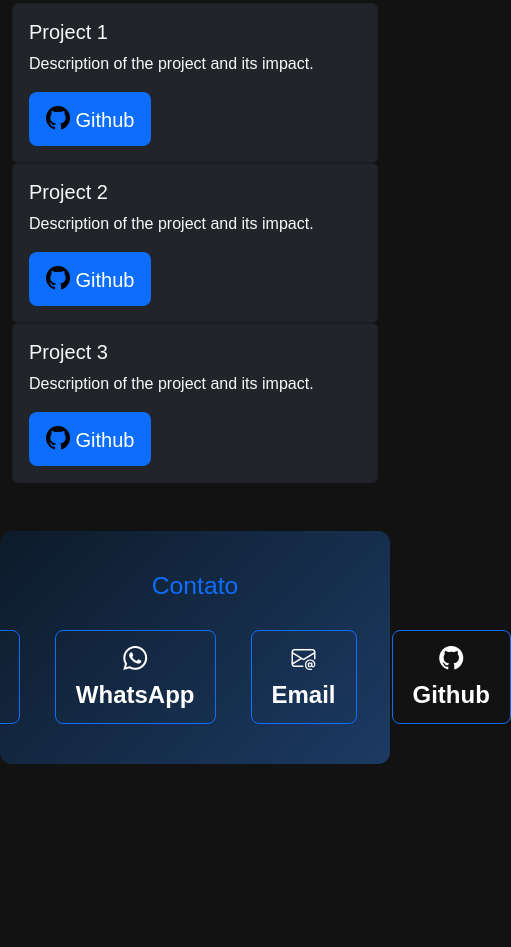
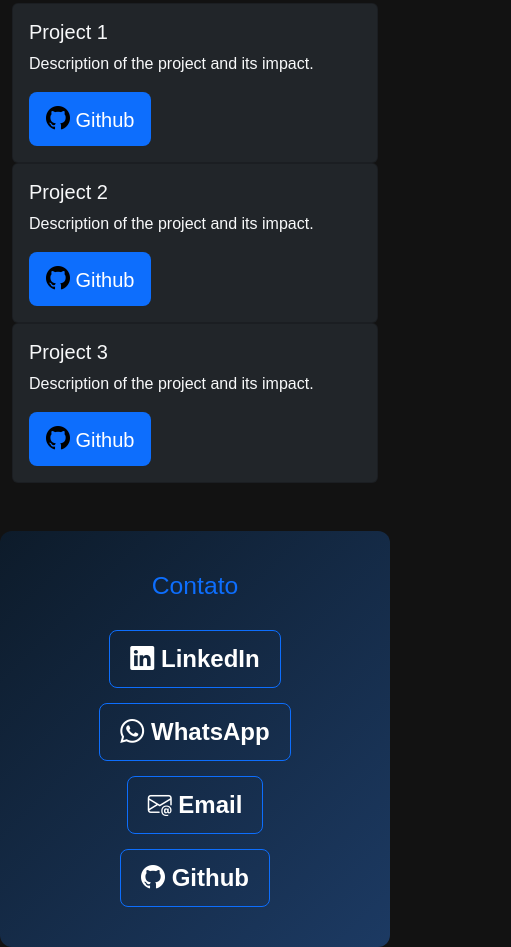
Before and after one commit to ViniciusCoelhoNascimento/portfolio, a plain HTML site: page index.html in a window 390 px wide. Shown: the part 1586-2533 px from the top of the page, 511 px wide, since content can reach past the window. Before the commit the page ends 2350 px from the top, so only its background shows below. Drawn offline with nearby package versions, Linux system fonts and the light colour scheme.

Commit message:
dimensionamento para mobile

```diff
--- a/index.html
+++ b/index.html
@@ -62,6 +62,12 @@
             background: linear-gradient(135deg, #0d1b2a, #1c3a63);
             border-radius: 12px; /* Arredondar bordas da seção */
             text-align: center;
+        }
+        @media (max-width: 768px) {
+            .contact-buttons {
+                flex-direction: column; /* Empilha os botões no mobile */
+                align-items: center;   /* Centraliza os botões */
+            }
         }
 
     </style>
```
